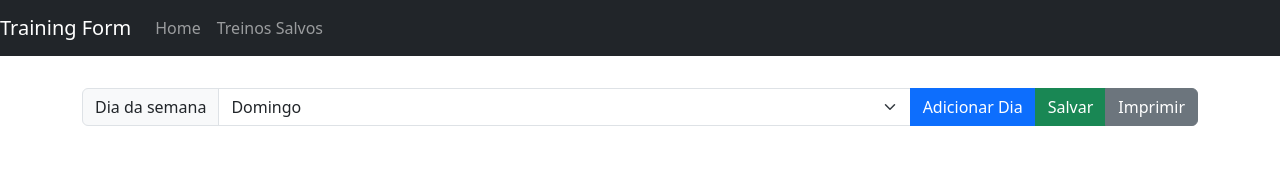
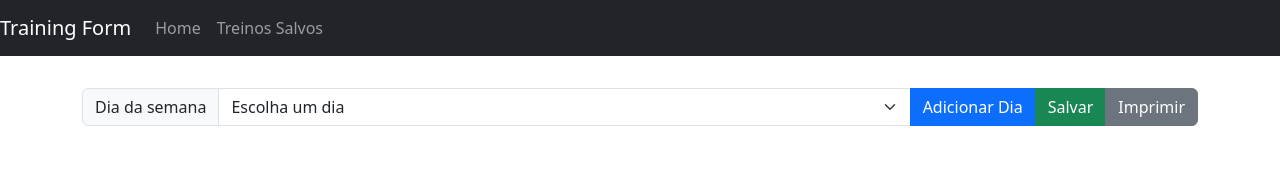
Before and after one commit to AndreEzias/training-form, a Next.js app: page / in a window 1280 px wide. Shown: the top 178 px of the page. Built offline with nearby package versions, Linux system fonts and the light colour scheme.

Commit message:
Select de dias com opção 'Escolha um dia' carregada inicialmente

```diff
--- a/src/components/WorkoutForm.tsx
+++ b/src/components/WorkoutForm.tsx
@@ -30,7 +30,7 @@ interface WorkoutFormProps {
 
 const WorkoutForm: React.FC<WorkoutFormProps> = ({ workoutData }) => {
     const [days, setDays] = useState<Day[]>([]);
-    const [selectedDay, setSelectedDay] = useState<string>('Domingo');
+    const [selectedDay, setSelectedDay] = useState<string>('');
     const [showModal, setShowModal] = useState(false);
     const [workoutName, setWorkoutName] = useState<string>('');
 
@@ -166,6 +166,7 @@ const WorkoutForm: React.FC<WorkoutFormProps> = ({ workoutData }) => {
                 <InputGroup>
                     <InputGroup.Text>Dia da semana</InputGroup.Text>
                     <Form.Select value={selectedDay} onChange={(e) => setSelectedDay(e.target.value)}>
+                        <option value="">Escolha um dia</option>
                         <option value="Domingo">Domingo</option>
                         <option value="Segunda-feira">Segunda-feira</option>
                         <option value="Terça-feira">Terça-feira</option>
```
